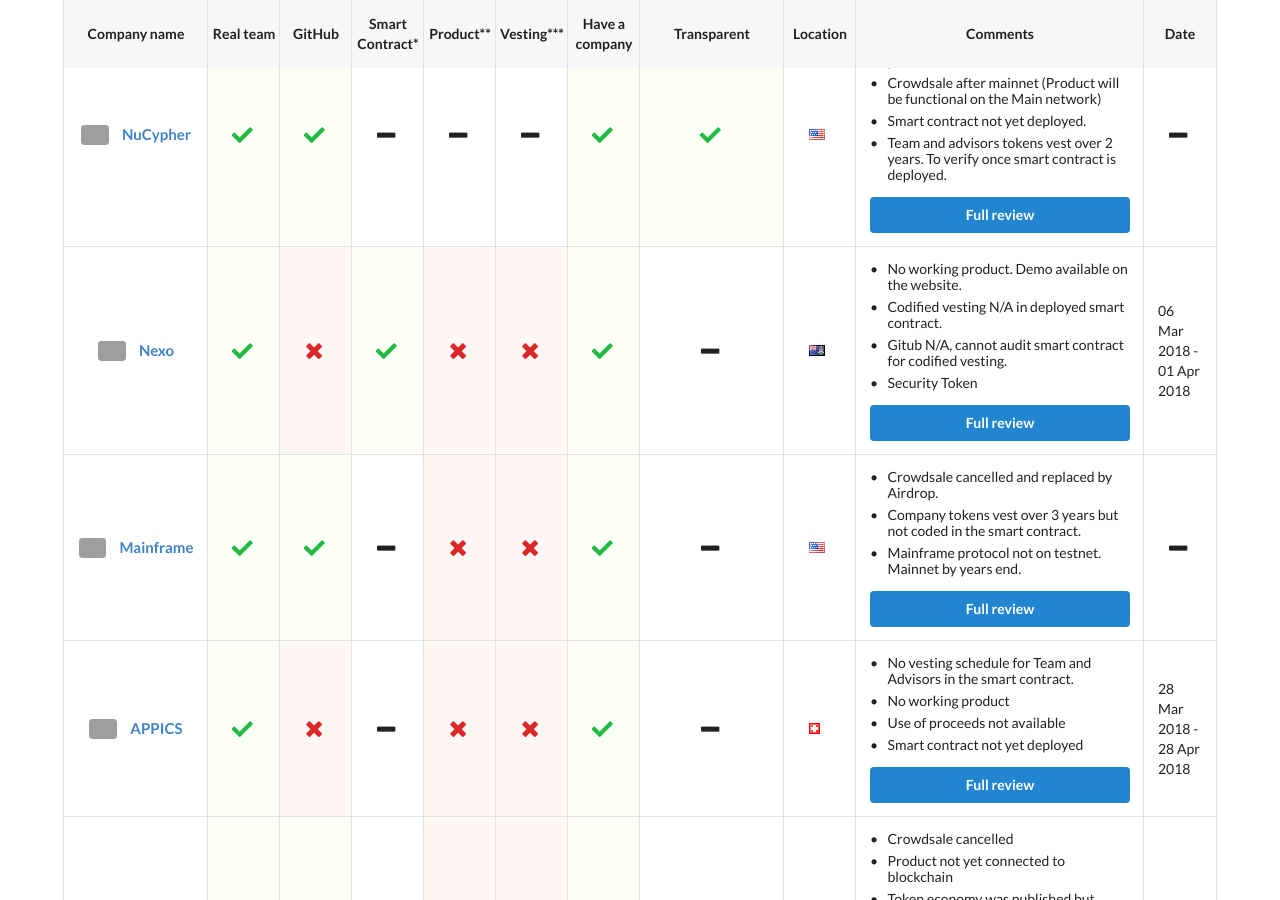
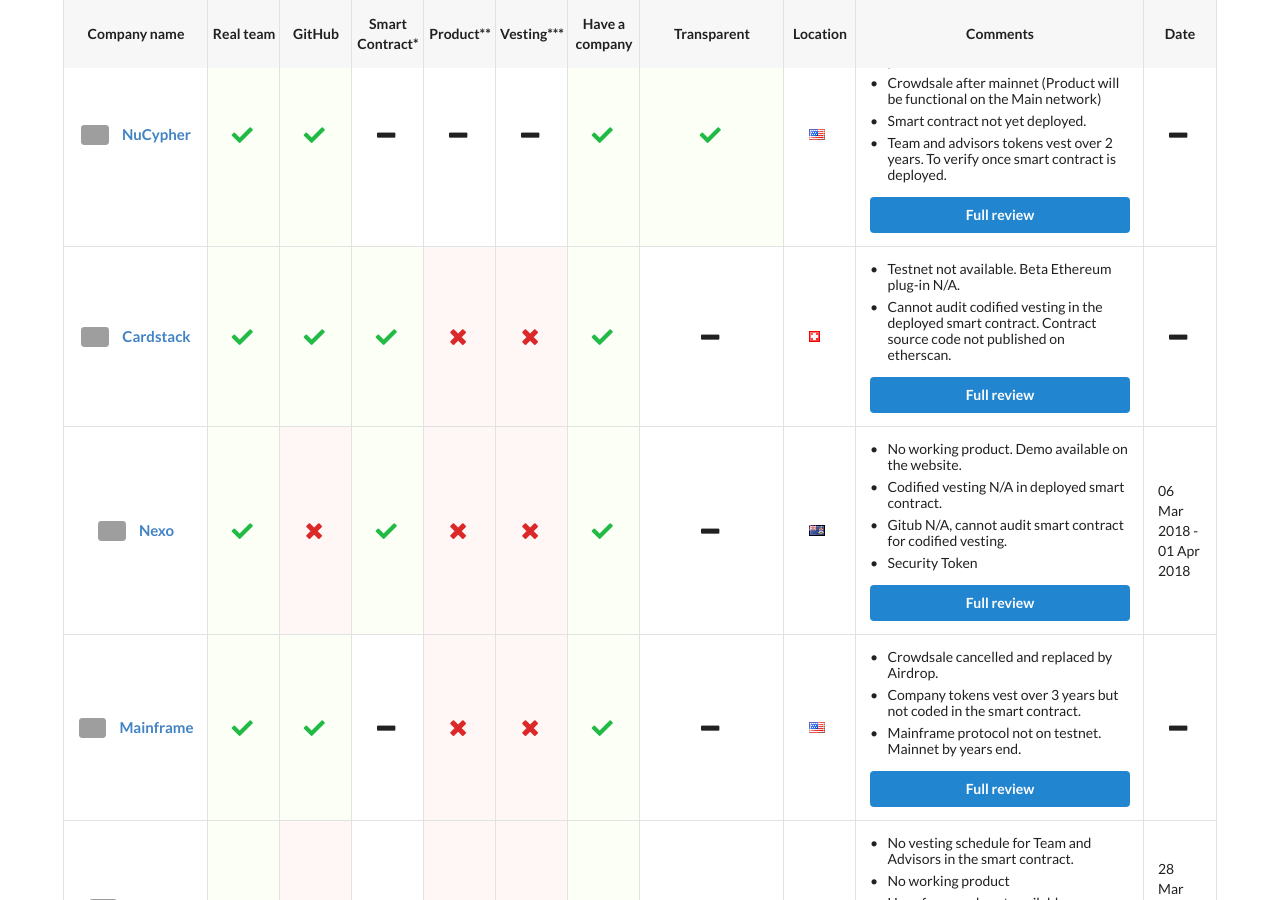
Before and after one commit to ico-check/ico-check, a Jekyll site: the page built from index.md, in a window 1280 px wide and 900 px high, scrolled down 687 px. Built offline with Jekyll 4.4.1, drawn with Linux system fonts in a browser that asks for light colours; nearby versions of some CDN libraries; grey boxes are pictures that could not be loaded.

Commit message:
62-cardstack-ico-check
Added Cardstack

```diff
--- a/_data/active-future-icos.yml
+++ b/_data/active-future-icos.yml
@@ -38,6 +38,25 @@
   ico_end_date:
   safe:
   issue_url: https://github.com/ico-check/ico-check/issues/69
+
+- name: Cardstack
+  image: https://i.imgur.com/DykmFL7.jpg
+  url: https://cardstack.com/
+  real_team: true
+  github: true
+  smart_contract: true
+  product: false
+  min_vesting: false
+  have_company: true
+  transparent:
+  location: Switzerland
+  comments:
+    - content: Testnet not available. Beta Ethereum plug-in N/A.
+    - content: Cannot audit codified vesting in the deployed smart contract. Contract source code not published on etherscan.
+  ico_start_date:
+  ico_end_date:
+  safe: false
+  issue_url: https://github.com/ico-check/ico-check/issues/91
 
 - name: Nexo
   image: https://i.imgur.com/DrLqRYG.jpg
```
